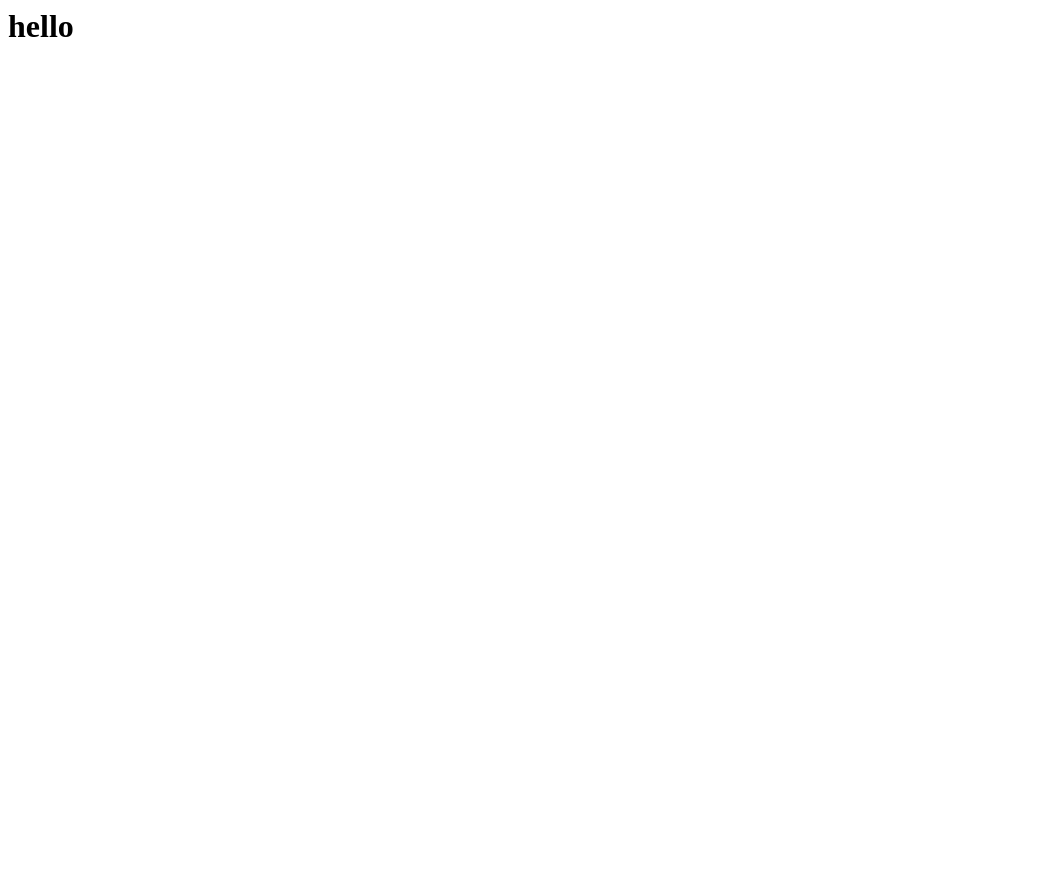
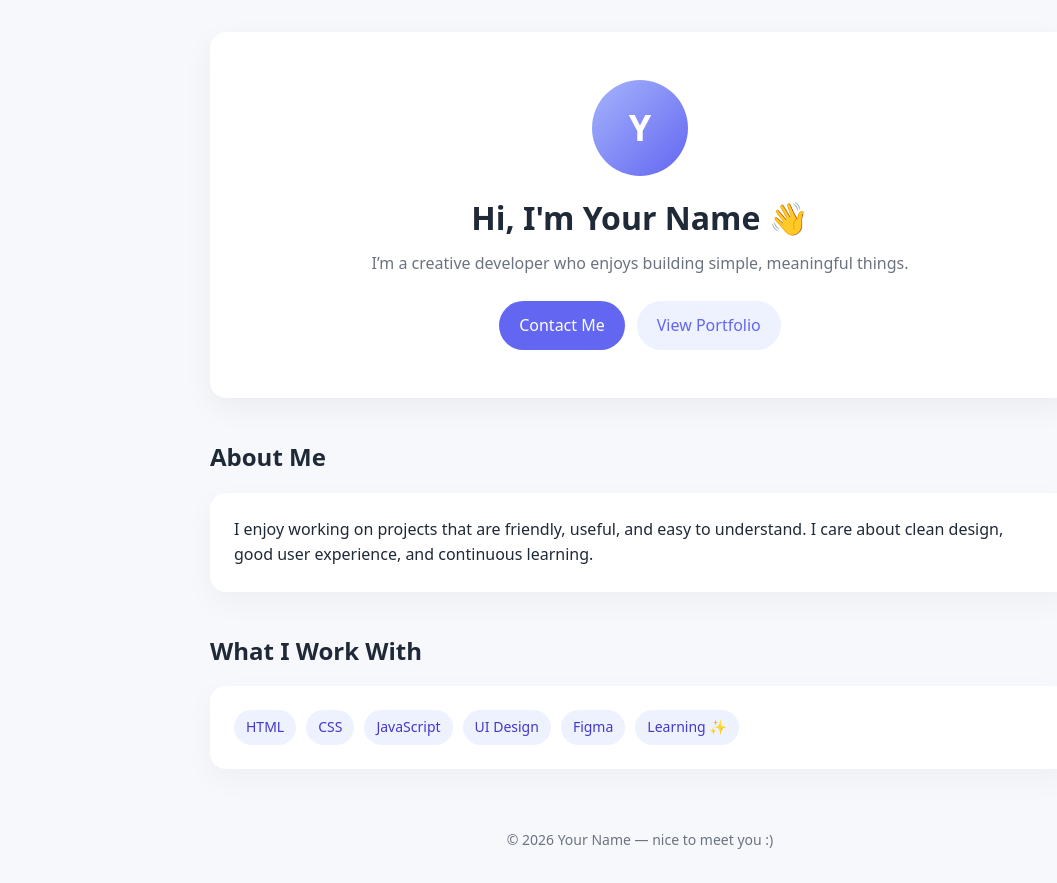
Before and after one commit to Patchnida/mysite-fork, a Django app: page / in a window 1280 px wide. Before the commit the part shown is almost empty. Shown: the whole page, without its empty margins (0-1057 px from the left). Before the commit the page ends 37 px from the top, so only its background shows below. Run offline with Django 5.2, Linux system fonts and the light colour scheme.

Commit message:
add landing page

```diff
--- a/main/templates/main/landing.html
+++ b/main/templates/main/landing.html
@@ -1 +1,190 @@
-<h1>hello</h1>
+<!DOCTYPE html>
+<html lang="en">
+<head>
+  <meta charset="UTF-8" />
+  <meta name="viewport" content="width=device-width, initial-scale=1.0" />
+  <title>Your Name — Personal Page</title>
+
+  <style>
+    :root {
+      --bg: #f7f8fc;
+      --card: #ffffff;
+      --text: #1f2937;
+      --muted: #6b7280;
+      --primary: #6366f1;
+      --radius: 16px;
+    }
+
+    * {
+      box-sizing: border-box;
+      margin: 0;
+      padding: 0;
+      font-family: system-ui, -apple-system, BlinkMacSystemFont, "Segoe UI", sans-serif;
+    }
+
+    body {
+      background: var(--bg);
+      color: var(--text);
+      line-height: 1.6;
+    }
+
+    .container {
+      max-width: 900px;
+      margin: 0 auto;
+      padding: 32px 20px;
+    }
+
+    /* HERO */
+    .hero {
+      background: var(--card);
+      border-radius: var(--radius);
+      padding: 48px;
+      text-align: center;
+      box-shadow: 0 10px 30px rgba(0,0,0,0.05);
+    }
+
+    .avatar {
+      width: 96px;
+      height: 96px;
+      border-radius: 50%;
+      background: linear-gradient(135deg, #a5b4fc, #6366f1);
+      display: inline-flex;
+      align-items: center;
+      justify-content: center;
+      color: white;
+      font-size: 36px;
+      font-weight: bold;
+      margin-bottom: 16px;
+    }
+
+    h1 {
+      font-size: 32px;
+      margin-bottom: 8px;
+    }
+
+    .subtitle {
+      color: var(--muted);
+      margin-bottom: 24px;
+    }
+
+    .actions {
+      display: flex;
+      justify-content: center;
+      gap: 12px;
+      flex-wrap: wrap;
+    }
+
+    .btn {
+      padding: 12px 20px;
+      border-radius: 999px;
+      text-decoration: none;
+      font-weight: 500;
+      transition: all 0.2s ease;
+    }
+
+    .btn.primary {
+      background: var(--primary);
+      color: white;
+    }
+
+    .btn.primary:hover {
+      transform: translateY(-2px);
+      box-shadow: 0 6px 16px rgba(99,102,241,0.35);
+    }
+
+    .btn.secondary {
+      background: #eef2ff;
+      color: var(--primary);
+    }
+
+    /* SECTIONS */
+    section {
+      margin-top: 40px;
+    }
+
+    h2 {
+      font-size: 24px;
+      margin-bottom: 16px;
+    }
+
+    .card {
+      background: var(--card);
+      border-radius: var(--radius);
+      padding: 24px;
+      box-shadow: 0 10px 30px rgba(0,0,0,0.04);
+    }
+
+    .skills {
+      display: flex;
+      flex-wrap: wrap;
+      gap: 10px;
+    }
+
+    .tag {
+      background: #eef2ff;
+      color: #4338ca;
+      padding: 6px 12px;
+      border-radius: 999px;
+      font-size: 14px;
+    }
+
+    footer {
+      text-align: center;
+      margin-top: 60px;
+      color: var(--muted);
+      font-size: 14px;
+    }
+  </style>
+</head>
+<body>
+
+  <div class="container">
+
+    <!-- HERO -->
+    <div class="hero">
+      <div class="avatar">Y</div>
+      <h1>Hi, I'm Your Name 👋</h1>
+      <p class="subtitle">
+        I’m a creative developer who enjoys building simple, meaningful things.
+      </p>
+
+      <div class="actions">
+        <a href="#" class="btn primary">Contact Me</a>
+        <a href="#" class="btn secondary">View Portfolio</a>
+      </div>
+    </div>
+
+    <!-- ABOUT -->
+    <section>
+      <h2>About Me</h2>
+      <div class="card">
+        <p>
+          I enjoy working on projects that are friendly, useful, and easy to understand.
+          I care about clean design, good user experience, and continuous learning.
+        </p>
+      </div>
+    </section>
+
+    <!-- SKILLS -->
+    <section>
+      <h2>What I Work With</h2>
+      <div class="card">
+        <div class="skills">
+          <span class="tag">HTML</span>
+          <span class="tag">CSS</span>
+          <span class="tag">JavaScript</span>
+          <span class="tag">UI Design</span>
+          <span class="tag">Figma</span>
+          <span class="tag">Learning ✨</span>
+        </div>
+      </div>
+    </section>
+
+    <footer>
+      © 2026 Your Name — nice to meet you :)
+    </footer>
+
+  </div>
+
+</body>
+</html>
```
